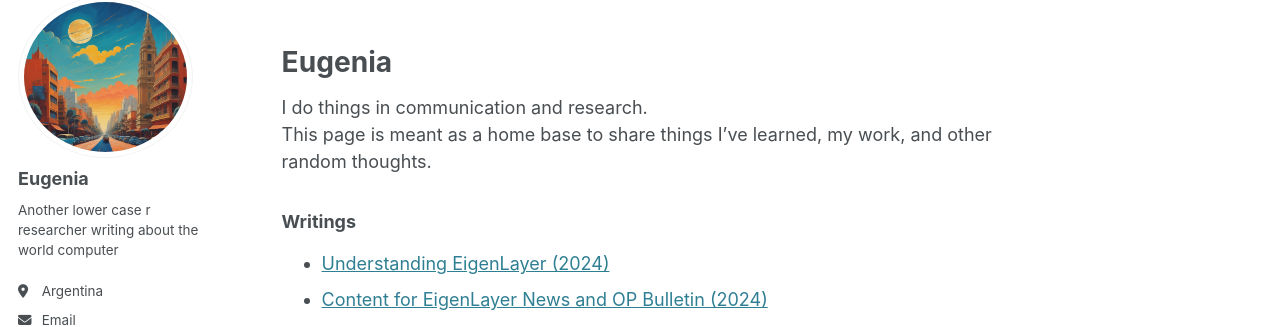
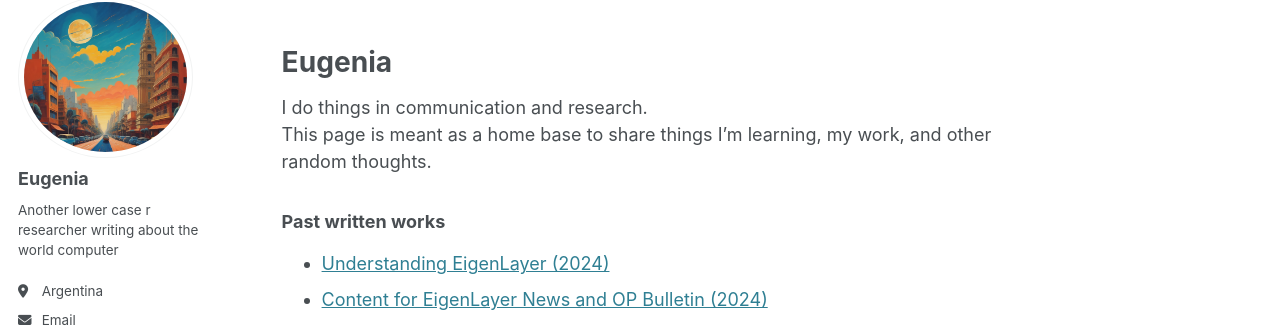
Before and after one commit to eugeniatel/eugeniatel.github.io, a Jekyll site: the page built from _pages/about.md, in a window 1280 px wide. Shown: the part 110-437 px from the top of the page. Built offline with Jekyll 4.4.1, drawn with Linux system fonts in a browser that asks for light colours.

Commit message:
Update about.md

```diff
--- a/_pages/about.md
+++ b/_pages/about.md
@@ -10,9 +10,9 @@ redirect_from:
 # Eugenia
 
 I do things in communication and research.<br>
-This page is meant as a home base to share things I've learned, my work, and other random thoughts.
+This page is meant as a home base to share things I'm learning, my work, and other random thoughts.
 
-### Writings
+### Past written works
 
 * [Understanding EigenLayer (2024)](https://www.web3citizen.xyz/research/eigenlayer)
 * [Content for EigenLayer News and OP Bulletin (2024)](https://paragraph.xyz/@web3citizenxyz)
```
